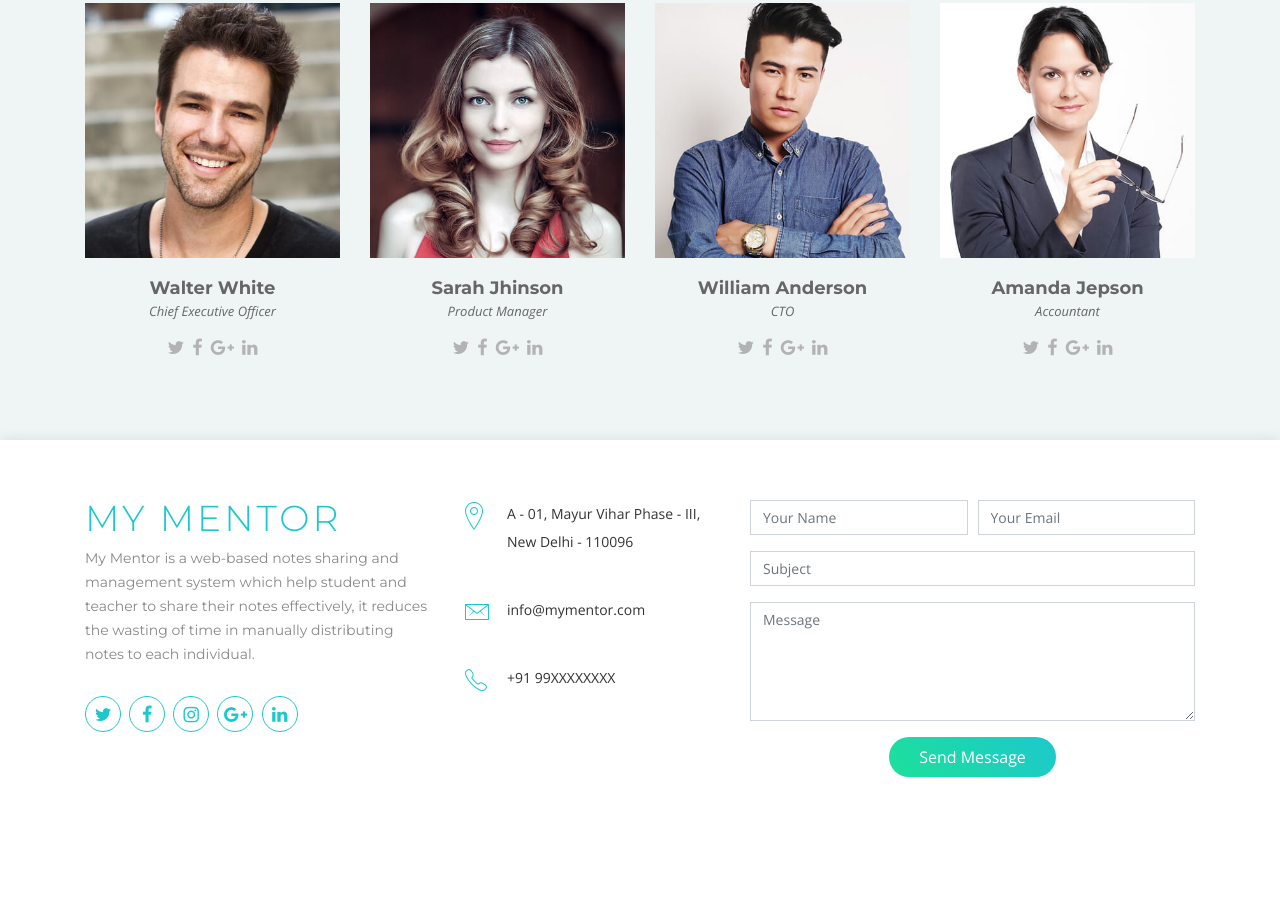
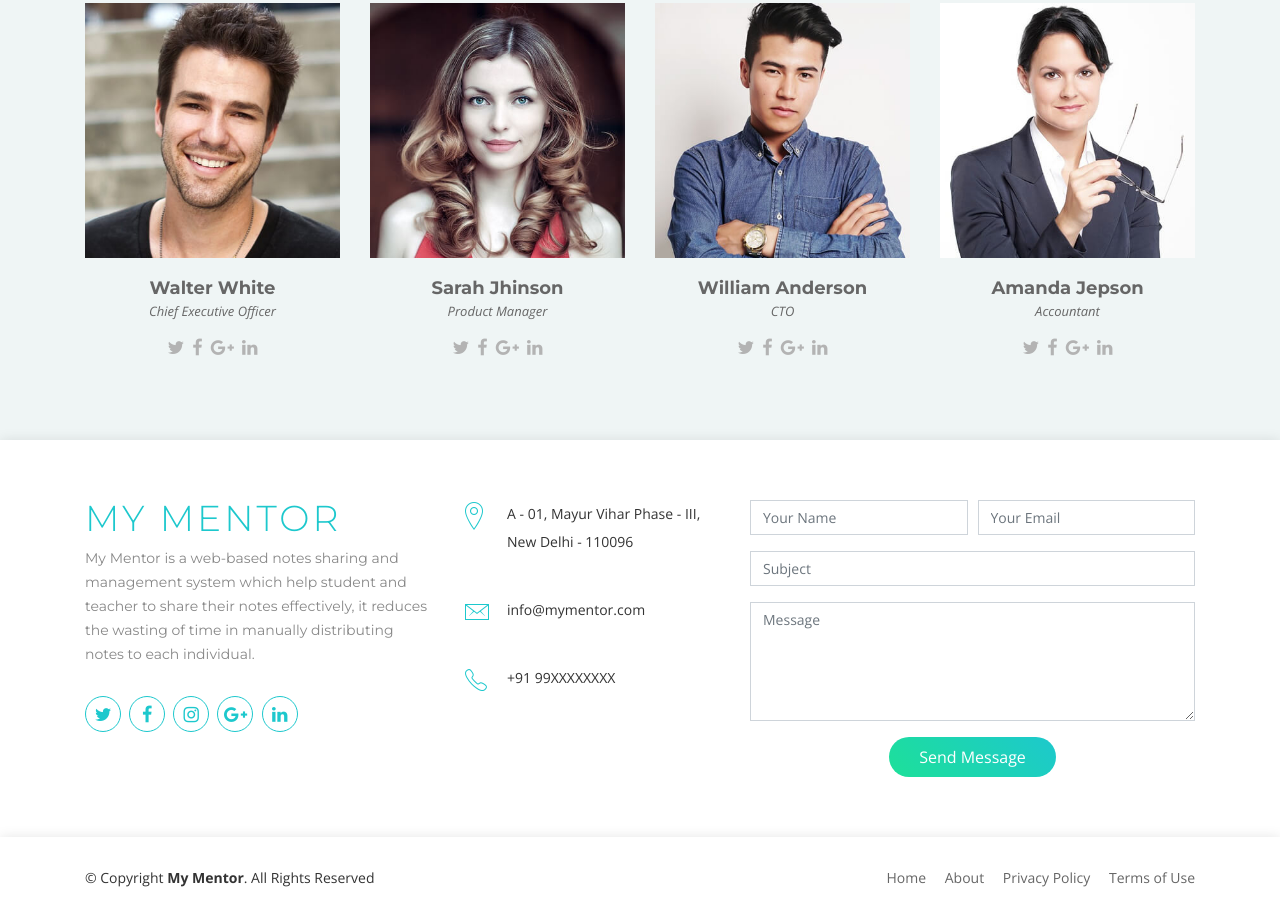
Before and after one commit to vipinwap07/My-Mentor, a plain HTML site: page index.html in a window 1280 px wide. Shown: the part 4013-4931 px from the top of the page. Before the commit the page ends 4850 px from the top, so only its background shows below. Drawn offline with nearby package versions, Linux system fonts and the light colour scheme; files whose address does not match are found by name.

Commit message:
Update index.html
added footer

```diff
--- a/index.html
+++ b/index.html
@@ -434,10 +434,28 @@
 
   </main>
 
-  <!--==========================
+ <!--==========================
     Footer
   ============================-->
-
+  <footer id="footer">
+    <div class="container">
+      <div class="row">
+        <div class="col-lg-6 text-lg-left text-center">
+          <div class="copyright">
+            &copy; Copyright <strong>My Mentor</strong>. All Rights Reserved
+          </div>
+        </div>
+        <div class="col-lg-6">
+          <nav class="footer-links text-lg-right text-center pt-2 pt-lg-0">
+            <a href="#intro" class="scrollto">Home</a>
+            <a href="#about" class="scrollto">About</a>
+            <a href="javascript:void(0);">Privacy Policy</a>
+            <a href="javascript:void(0);">Terms of Use</a>
+          </nav>
+        </div>
+      </div>
+    </div>
+  </footer><!-- #footer -->
 
   <div class="modal fade" id="SignUp" tabindex="-1" role="dialog" aria-labelledby="SignUpLabel" aria-hidden="true">
     <div class="modal-dialog modal-dialog-centered modal-lg" role="document">
```
